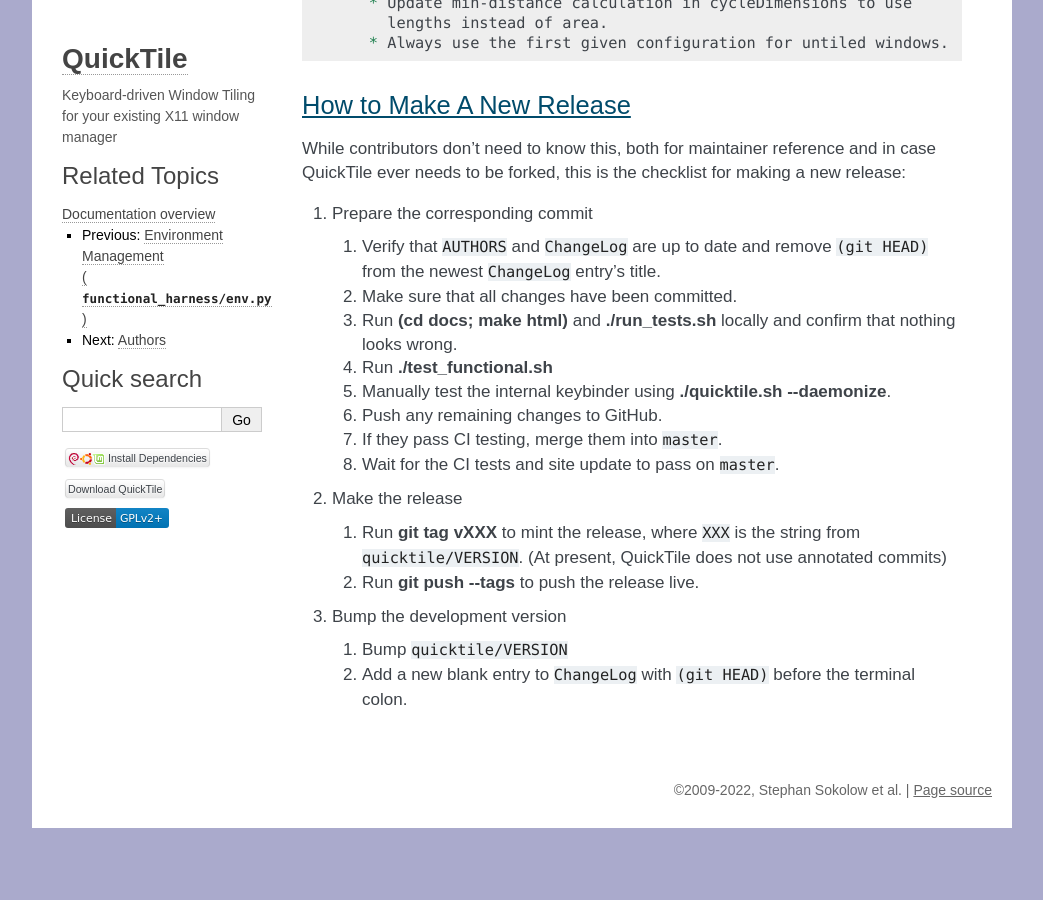
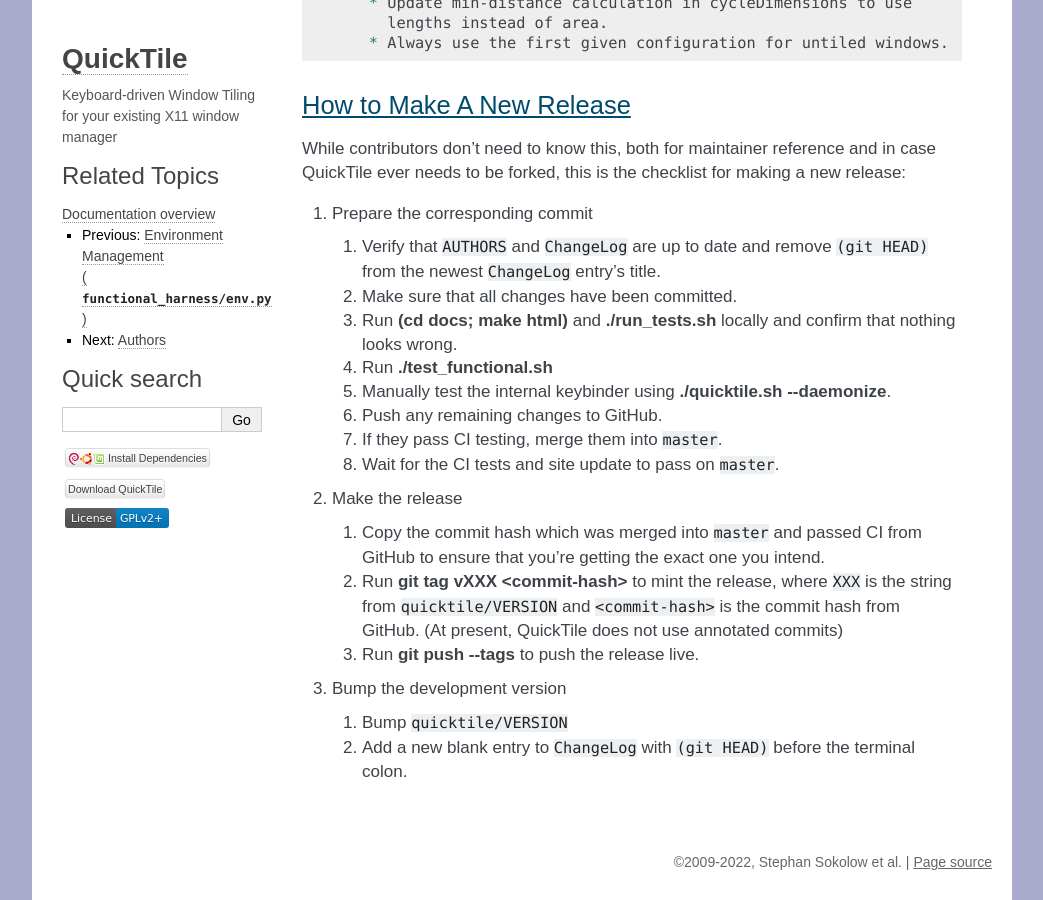
Before and after one commit to ssokolow/quicktile, a Sphinx documentation site: the page built from docs/developing.rst, in a window 1280 px wide and 900 px high, scrolled down 7719 px. Shown: the whole window, without its empty margins (118-1161 px from the left). Built offline with Sphinx 7.4.7, drawn with Linux system fonts in a browser that asks for light colours; the version number could not be read and is left out; before the commit the page ends 8547 px from its top, so only the background shows below that.

Commit message:
Revise releasing instructions
(To ensure that the tag winds up on the intended commit)

```diff
--- a/docs/developing.rst
+++ b/docs/developing.rst
@@ -402,10 +402,13 @@
 
 2. Make the release
 
-   1. Run :command:`git tag vXXX` to mint the release, where ``XXX`` is the
-      string from :file:`quicktile/VERSION`. (At present, QuickTile does not
-      use annotated commits)
-   2. Run :command:`git push --tags` to push the release live.
+   1. Copy the commit hash which was merged into ``master`` and passed CI from
+      GitHub to ensure that you're getting the exact one you intend.
+   2. Run :command:`git tag vXXX <commit-hash>` to mint the release, where
+      ``XXX`` is the string from :file:`quicktile/VERSION` and
+      ``<commit-hash>`` is the commit hash from GitHub. (At present, QuickTile
+      does not use annotated commits)
+   3. Run :command:`git push --tags` to push the release live.
 
 3. Bump the development version
 
```
